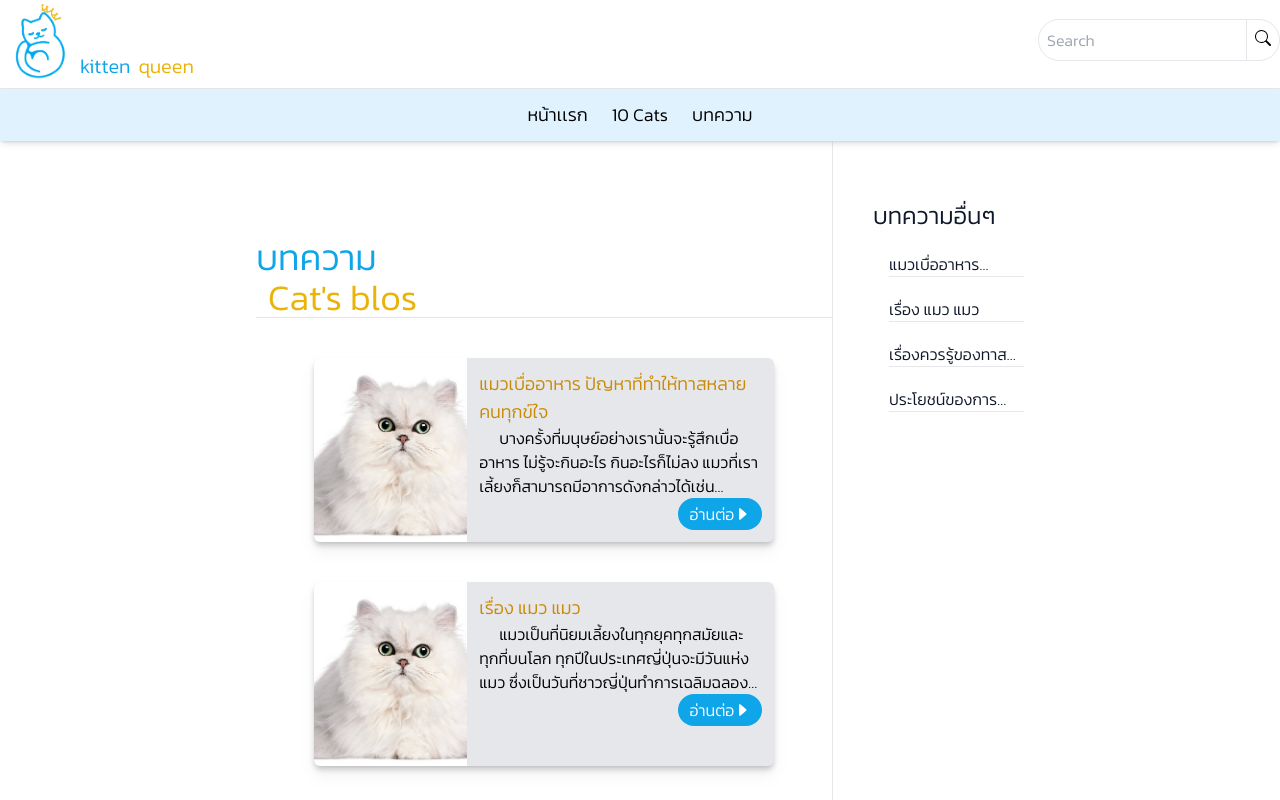
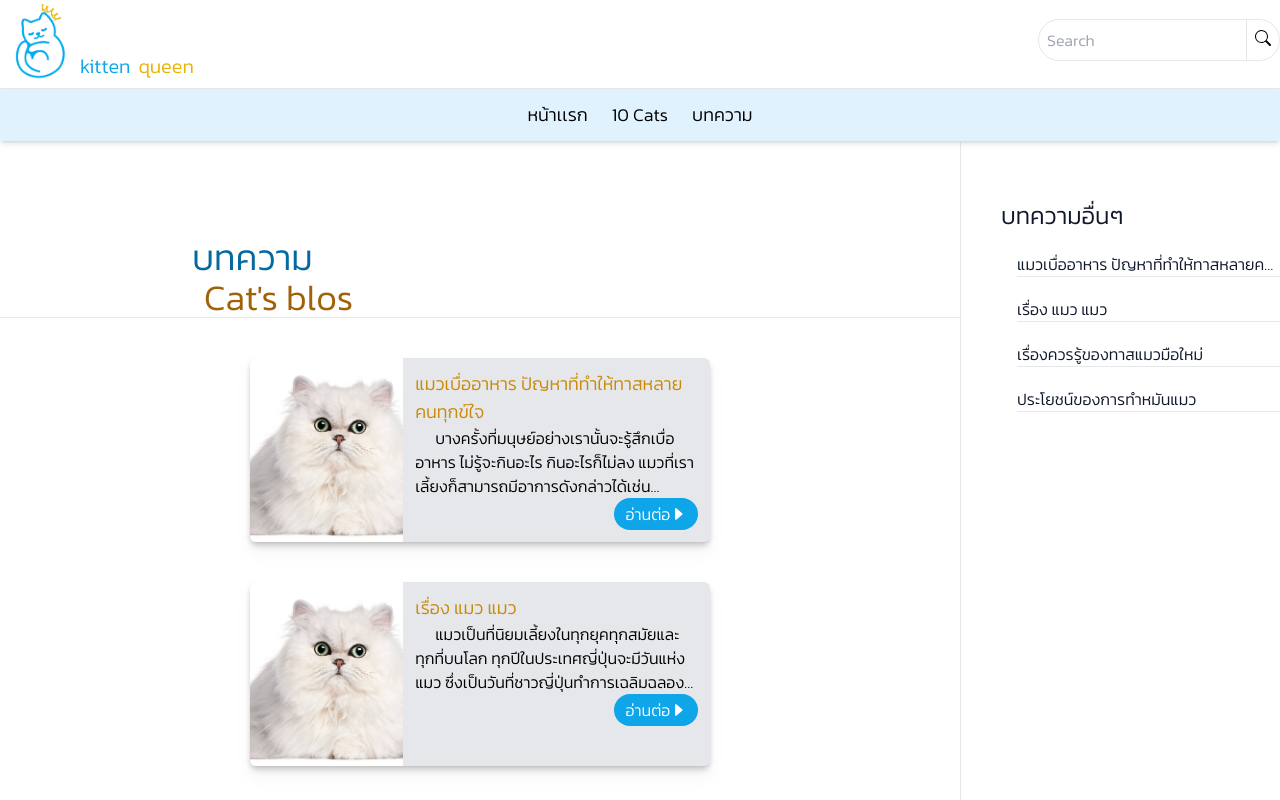
Before and after one commit to YoshidaMasune/kitten_queens-v2, a Next.js app: page /blogs in a window 1280 px wide. Shown: the top 800 px of the page. Built offline with nearby package versions, Linux system fonts and the light colour scheme.

Commit message:
update cid and cats

```diff
--- a/components/contents/blogs/Blog.tsx
+++ b/components/contents/blogs/Blog.tsx
@@ -12,18 +12,18 @@ function Blog() {
     return setBlogs(data);
   }, []);
   return (
-    <div className="grid grid-cols-1 lg:grid-cols-[3fr_1fr] container lg:w-3/5 mx-auto">
+    <div className="grid grid-cols-1 lg:grid-cols-[3fr_1fr] container">
       {/* header */}
-      <div className="space-y-10 mt-24">
-        <section className="border-b">
-          <article className="text-4xl">
-            <h1 className="text-sky-500">บทความ</h1>
-            <h2 className="text-yellow-500 indent-3">Cat{"'"}s blos</h2>
+      <div className="space-y-10 lg:mt-24 mt-5">
+        <section className="border-b ">
+          <article className="text-4xl container lg:w-3/5 mx-auto">
+            <h1 className="text-sky-700">บทความ</h1>
+            <h2 className="text-yellow-700 indent-3">Cat{"'"}s blos</h2>
           </article>
         </section>
 
         {/* content */}
-        <section>
+        <section className="container lg:w-3/5 mx-auto">
           {blogs.length === 0 ? null : (
             <div className="grid grid-flow-row w-11/12 mx-auto md:w-4/5 gap-y-10 auto-rows-fr">
               {blogs.map((blog, index) => {
--- a/components/contents/cats/Cat.tsx
+++ /dev/null
@@ -1,7 +0,0 @@
-import React from 'react';
-
-function Cat() {
-  return <div>Cat</div>;
-}
-
-export default Cat;
--- /dev/null
+++ b/components/contents/cats/HeadCat.tsx
@@ -0,0 +1,36 @@
+import React, { useEffect, useRef, useState } from 'react';
+
+function HeadCat() {
+  const [visible, setVisible] = useState(true);
+  const isClient = typeof window === 'object';
+  const windowRef: any = useRef(isClient ? window : null);
+  const [prevScrollPos, setPrevScrollPos] = useState(0);
+
+  useEffect(() => {
+    if (!isClient) {
+      return;
+    }
+    const handleScroll = () => {
+      const currentScrollPos = windowRef.current.pageYOffset;
+      const visible = prevScrollPos > currentScrollPos;
+      setPrevScrollPos(currentScrollPos);
+      setVisible(visible);
+    };
+    windowRef.current.addEventListener('scroll', handleScroll);
+    return () => {
+      windowRef.current.removeEventListener('scroll', handleScroll);
+    };
+  }, [prevScrollPos, isClient]);
+  console.log(visible);
+  return (
+    <header
+      className={`flex h-32 duration-300 sticky items-center z-10 items-center justify-center from-sky-200 to-yellow-100 bg-gradient-to-br`}
+    >
+      <article className="text-center">
+        <h1 className={`text-4xl font-medium text-slate-900`}>top 10 cats</h1>
+      </article>
+    </header>
+  );
+}
+
+export default HeadCat;
--- a/pages/cats/[cid].tsx
+++ b/pages/cats/[cid].tsx
@@ -56,6 +56,8 @@ function Cid() {
                       arrows: false,
                       autoplay: true,
                       autoplaySpeed: 3000,
+                      fade: true,
+                      dots: true,
                     }}
                   >
                     {cat?.img.map((img, index) => {
--- a/pages/cats/index.tsx
+++ b/pages/cats/index.tsx
@@ -1,4 +1,5 @@
 import Cats from '@/components/contents/cats/Cats';
+import HeadCat from '@/components/contents/cats/HeadCat';
 import Layout from '@/components/layout/Layout';
 import Head from 'next/head';
 import React from 'react';
@@ -11,13 +12,7 @@ function index() {
       </Head>
       <Layout>
         <div>
-          <header className="h-64 flex items-center justify-center from-sky-200 to-yellow-100 bg-gradient-to-br">
-            <article className="text-center">
-              <h1 className="text-4xl font-medium text-slate-900">
-                top 10 cats
-              </h1>
-            </article>
-          </header>
+          <HeadCat />
           <Cats />
         </div>
       </Layout>
```
